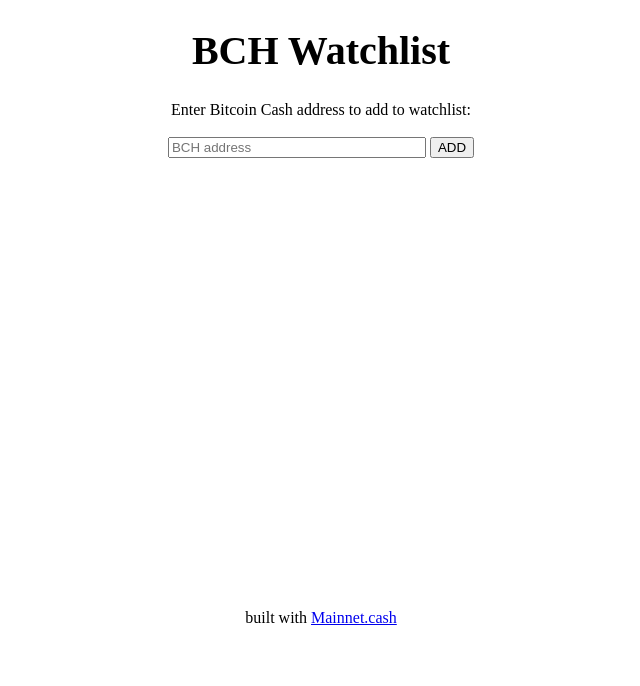
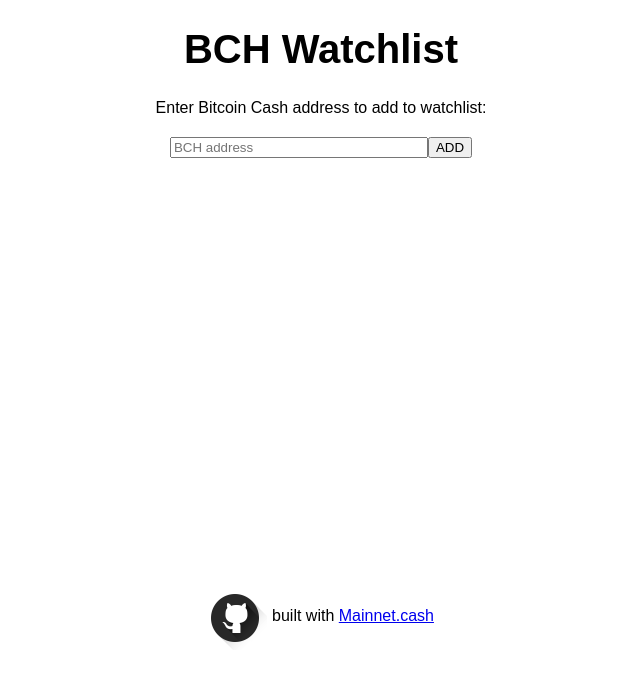
Before and after one commit to mr-zwets/BCH-Watchlist, a plain HTML site: page index.html in a window 1280 px wide. Shown: the whole page, without its empty margins (319-959 px from the left). Drawn offline with Linux system fonts and the light colour scheme.

Commit message:
added github logo with link, added font and removed white space next to button

```diff
--- a/index.html
+++ b/index.html
@@ -17,9 +17,10 @@
 <body>
     <h1 style="font-size: 40px;">BCH Watchlist</h1>
     <div>Enter Bitcoin Cash address to add to watchlist:</div>
-    <br>
-    <input type="text" id="inputAddr" placeholder="BCH address" />
-    <button id="myBtn" onclick="onAdd()">ADD</button>
+    <div class="container">
+        <input type="text" id="inputAddr" placeholder="BCH address" />
+        <button id="myBtn" onclick="onAdd()">ADD</button>
+    </div>
 
     <template id="address-template">
         <div class="item">
@@ -34,8 +35,15 @@
     </template>
 
     <div id="Placeholder"></div>
-    <br><br>
-    <div>built with <a href="https://mainnet.cash/">Mainnet.cash</a></div>
+    <br>
+    <footer>
+        <a href="https://github.com/mr-zwets/BCH-Watchlist" target="_blanc">
+            <img class="githublogo" src="./github.png">
+        </a>
+        <p>
+            built with <a href="https://mainnet.cash/" target="_blanc">Mainnet.cash</a>
+        </p>
+    </footer>
 </body>
 
 </html>
--- a/style.css
+++ b/style.css
@@ -1,8 +1,14 @@
 body {
   text-align: center;
+  font-family: sans-serif;
 }
 ul {
   padding: 0;
+}
+.container{
+  display: flex;
+  justify-content: center;
+  margin-top: 20px;
 }
 #inputAddr {
   width: 250px;
@@ -40,3 +46,13 @@ ul {
   height: 100%;
   justify-content: center;
 }
+footer {
+  display: flex;
+  justify-content: center;
+}
+.githublogo{
+  width: 64px;
+  position:relative;
+  top:-5px;
+  left: -5px;
+}
```
Also changed, not shown: github.png (added).
